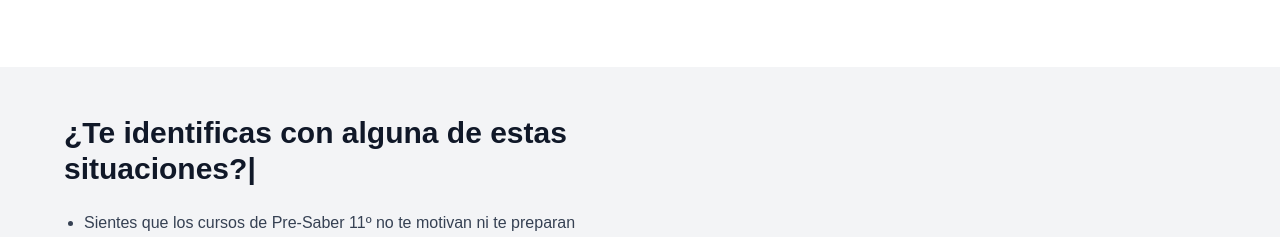
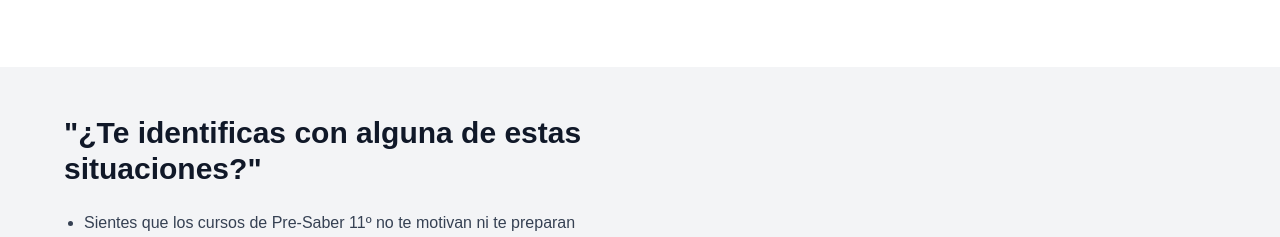
Before and after one commit to anderson474/vacacional_page, a Next.js app: page / in a window 1280 px wide. Shown: the part 1669-1906 px from the top of the page. Built offline with nearby package versions, Linux system fonts and the light colour scheme.

Commit message:
Se quita la animación de letras

```diff
--- a/components/situaciones.jsx
+++ b/components/situaciones.jsx
@@ -9,17 +9,7 @@ export default function Situaciones() {
         {/* Columna izquierda - texto */}
         <div className="lg:w-1/2 text-left">
           <h2 className="text-3xl font-bold mb-6 text-gray-900 text-center lg:text-left">
-            <TypeAnimation
-              sequence={[
-                "¿Te identificas con alguna de estas situaciones?",
-                5000,
-                "Esta es la respuesta... ",
-                5000,
-              ]}
-              wrapper="span"
-              speed={50}
-              repeat={Infinity}
-            />
+            "¿Te identificas con alguna de estas situaciones?"
           </h2>
           <ul className="space-y-4 text-gray-700 list-disc pl-5">
             <li>Sientes que los cursos de Pre-Saber 11º no te motivan ni te preparan realmente.</li>
```
